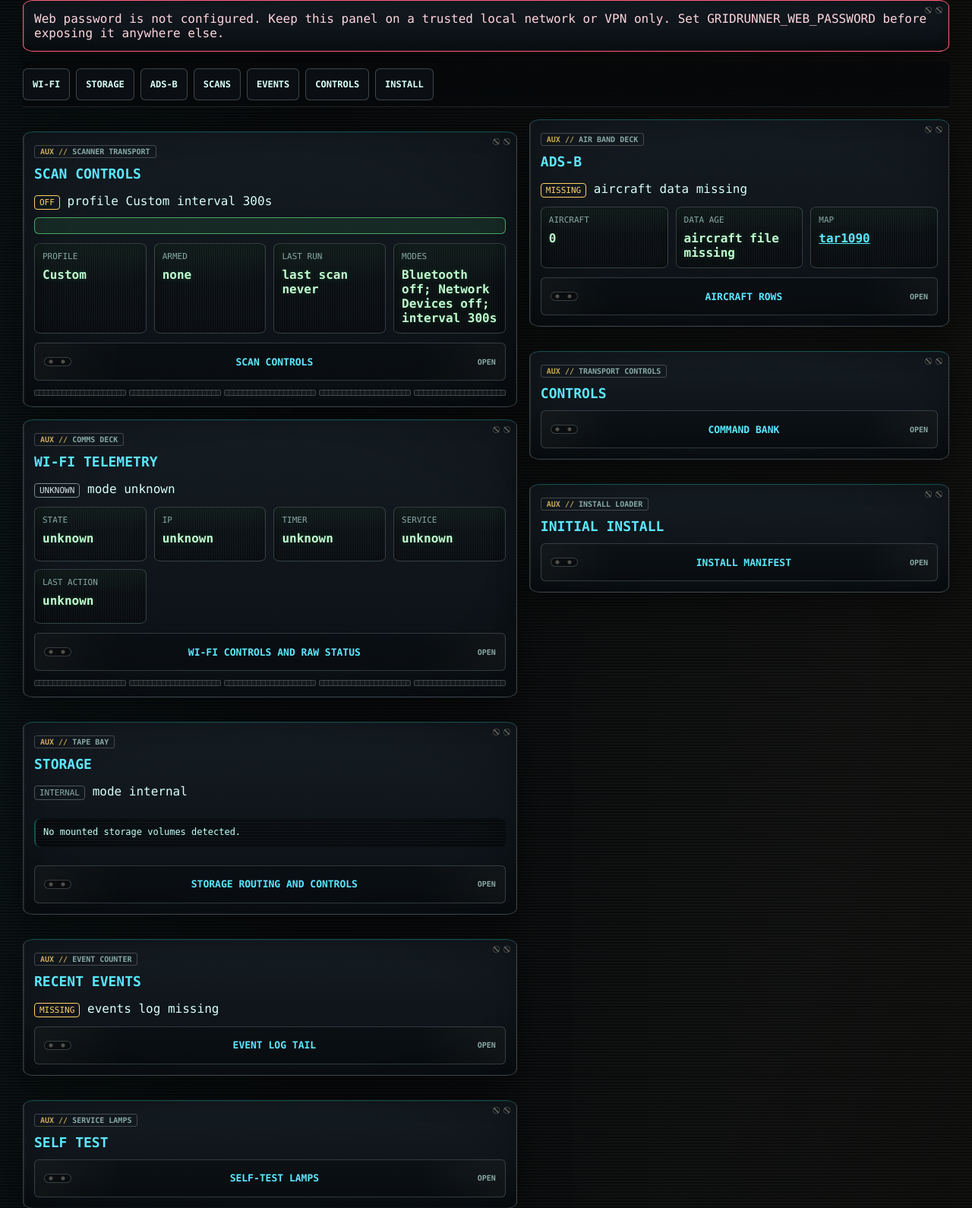
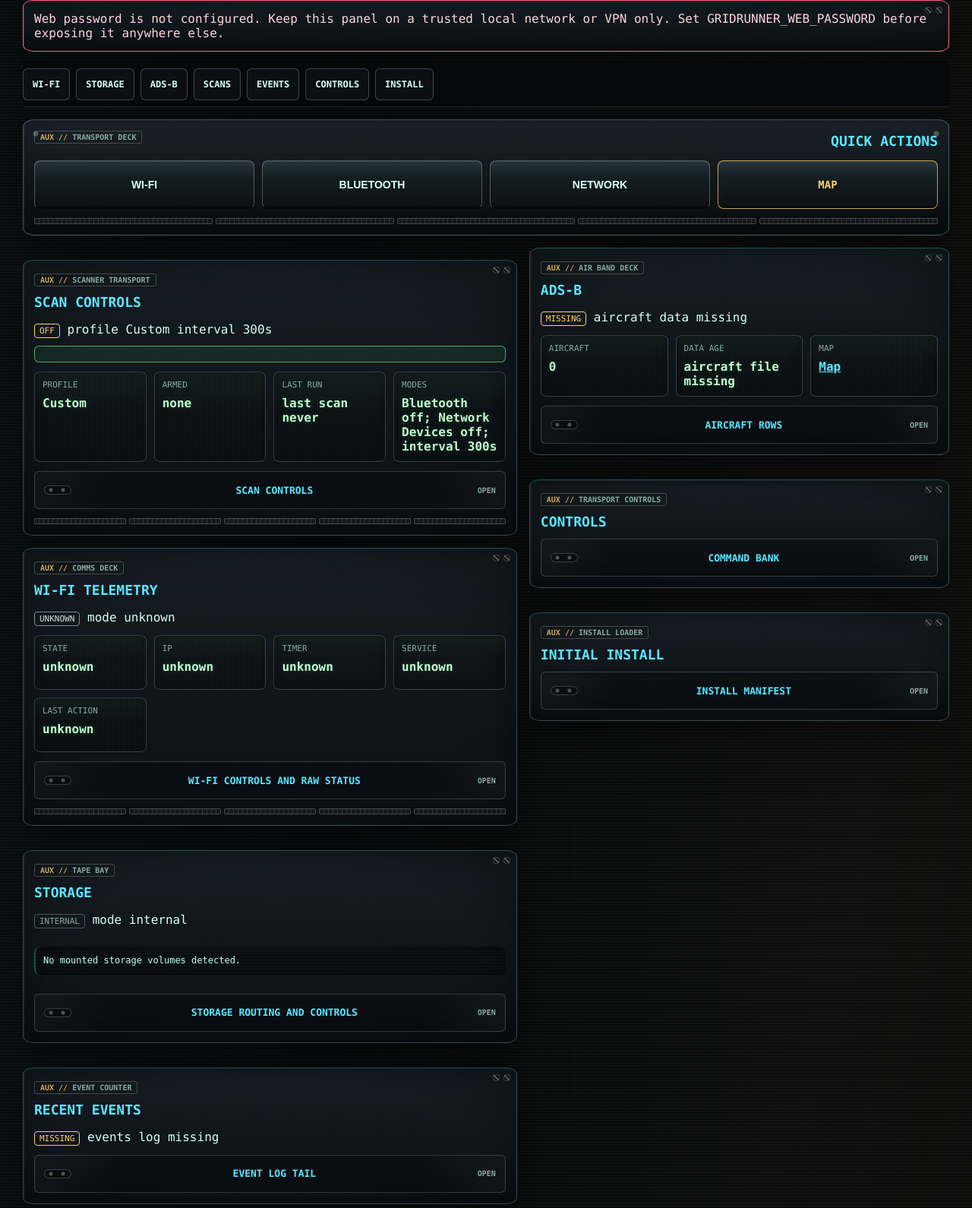
Before and after one commit to jfergs/gridrunner, a FastAPI app: page / in a window 1280 px wide. Shown: the part 114-1704 px from the top of the page at 76% size. Run offline with FastAPI, Linux system fonts and the light colour scheme.

Commit message:
Add top quick actions deck

```diff
--- a/web/templates/index.html
+++ b/web/templates/index.html
@@ -484,6 +484,69 @@
       border-color: var(--line);
       color: var(--cyan);
     }
+    .quick-deck {
+      margin-bottom: 16px;
+      padding: 14px;
+      border: 1px solid rgba(122, 139, 145, 0.48);
+      border-radius: 16px / 10px;
+      background:
+        radial-gradient(circle at 16px 18px, rgba(232, 224, 208, 0.32) 0 3px, transparent 4px),
+        radial-gradient(circle at calc(100% - 16px) 18px, rgba(232, 224, 208, 0.32) 0 3px, transparent 4px),
+        linear-gradient(90deg, rgba(232, 224, 208, 0.055) 0 2px, transparent 2px 10px),
+        linear-gradient(180deg, rgba(27, 35, 42, 0.98), rgba(8, 11, 13, 0.98));
+      box-shadow:
+        inset 0 0 0 1px rgba(255, 255, 255, 0.025),
+        inset 0 0 30px rgba(0, 0, 0, 0.26),
+        0 14px 34px rgba(0, 0, 0, 0.28);
+    }
+    .quick-deck header {
+      display: flex;
+      align-items: center;
+      justify-content: space-between;
+      gap: 10px;
+      margin-bottom: 12px;
+    }
+    .quick-deck h2 {
+      margin: 0;
+    }
+    .quick-actions {
+      display: grid;
+      grid-template-columns: repeat(4, minmax(0, 1fr));
+      gap: 10px;
+    }
+    .quick-actions form,
+    .quick-actions a {
+      min-width: 0;
+    }
+    .quick-action {
+      min-height: 64px;
+      display: flex;
+      align-items: center;
+      justify-content: center;
+      border-radius: 8px;
+      border: 1px solid rgba(122, 139, 145, 0.58);
+      border-bottom-color: rgba(0, 0, 0, 0.86);
+      background:
+        linear-gradient(180deg, rgba(255, 255, 255, 0.075), transparent 34%),
+        linear-gradient(180deg, #18252b, #0b1013);
+      color: var(--text);
+      font-size: 14px;
+      font-weight: 800;
+      text-align: center;
+      text-decoration: none;
+      text-transform: uppercase;
+      box-shadow:
+        inset 0 1px 0 rgba(255, 255, 255, 0.08),
+        inset 0 -3px 0 rgba(0, 0, 0, 0.38);
+    }
+    .quick-action:active {
+      transform: translateY(1px);
+      box-shadow: inset 0 2px 8px rgba(0, 0, 0, 0.42);
+    }
+    .quick-action-map {
+      border-color: rgba(255, 209, 102, 0.72);
+      color: var(--amber);
+    }
     .warning {
       border-color: var(--red);
       color: #ffd5de;
@@ -723,6 +786,7 @@
       }
       .grid,
       .actions,
+      .quick-actions,
       .install-list,
       .dashboard {
         grid-template-columns: 1fr;
@@ -820,6 +884,34 @@
     <a href="#controls">Controls</a>
     <a href="#install">Install</a>
   </nav>
+
+  <section class="quick-deck" aria-label="Quick actions">
+    <header>
+      <span class="deck-label">Transport Deck</span>
+      <h2>Quick Actions</h2>
+    </header>
+    <div class="quick-actions">
+      <form method="post" action="/run">
+        <input type="hidden" name="action" value="wifi_status">
+        <input type="hidden" name="confirm_token" value="{{ form_action_token }}">
+        <button class="quick-action">Wi-Fi</button>
+      </form>
+      <form method="post" action="/scans" data-scan-action="scan-now">
+        <input type="hidden" name="action" value="scan-now">
+        <input type="hidden" name="scan_target" value="bluetooth">
+        <input type="hidden" name="confirm_token" value="{{ form_action_token }}">
+        <button class="quick-action" data-idle-label="Bluetooth" data-busy-label="Scanning...">Bluetooth</button>
+      </form>
+      <form method="post" action="/scans" data-scan-action="scan-now">
+        <input type="hidden" name="action" value="scan-now">
+        <input type="hidden" name="scan_target" value="network">
+        <input type="hidden" name="confirm_token" value="{{ form_action_token }}">
+        <button class="quick-action" data-idle-label="Network" data-busy-label="Scanning...">Network</button>
+      </form>
+      <a class="quick-action quick-action-map" href="{{ adsb_map_url }}" target="_blank" rel="noopener">Map</a>
+    </div>
+    <div class="transport-strip" aria-hidden="true"><span></span><span></span><span></span><span></span><span></span></div>
+  </section>
 
   <main class="dashboard">
     <section class="stack">
@@ -1066,7 +1158,7 @@
         <div class="telemetry-grid">
           <div class="telemetry"><span>Aircraft</span><strong>{{ adsb.count }}</strong></div>
           <div class="telemetry"><span>Data Age</span><strong>{{ adsb.updated_message }}</strong></div>
-          <div class="telemetry"><span>Map</span><strong><a href="{{ adsb_map_url }}" target="_blank" rel="noopener">tar1090</a></strong></div>
+          <div class="telemetry"><span>Map</span><strong><a href="{{ adsb_map_url }}" target="_blank" rel="noopener">Map</a></strong></div>
         </div>
         <details class="drawer">
           <summary>Aircraft rows</summary>
@@ -1103,7 +1195,7 @@
                 <form method="post" action="/run"><input type="hidden" name="action" value="backup"><input type="hidden" name="confirm_token" value="{{ form_action_token }}"><button>Backup</button></form>
                 <form method="post" action="/run" onsubmit="return confirm('Switch to ADS-B mode and restart readsb if needed?');"><input type="hidden" name="action" value="adsbmode"><input type="hidden" name="confirm_token" value="{{ form_action_token }}"><button>ADS-B Mode</button></form>
                 <form method="post" action="/run" onsubmit="return confirm('Switch to SDR mode? This stops ADS-B while SDR exploration is active.');"><input type="hidden" name="action" value="sdrmode"><input type="hidden" name="confirm_token" value="{{ form_action_token }}"><button class="danger">SDR Mode</button></form>
-                <a class="control-link" href="{{ adsb_map_url }}" target="_blank" rel="noopener">ADS-B Map</a>
+                <a class="control-link" href="{{ adsb_map_url }}" target="_blank" rel="noopener">Map</a>
               </div>
             </div>
           </div>
@@ -1159,11 +1251,11 @@
   </div>
   <script>
     (function () {
-      const scanPanel = document.getElementById("scans");
-      if (!scanPanel || !window.fetch || !window.URLSearchParams) {
+      if (!window.fetch || !window.URLSearchParams) {
         return;
       }
 
+      const scanPanel = document.getElementById("scans");
       const notice = document.getElementById("scan-notice");
       const output = document.getElementById("scan-output");
       const stateBadge = document.getElementById("scan-state");
@@ -1261,7 +1353,7 @@
         }
       }
 
-      scanPanel.querySelectorAll("form[data-scan-action]").forEach(function (form) {
+      document.querySelectorAll("form[data-scan-action]").forEach(function (form) {
         form.addEventListener("submit", function (event) {
           event.preventDefault();
           submitScanForm(form);
```
Also changed, not shown: tests/test_adsb_map.py (+1 -1 lines), tests/test_template_render.py (+4 -0 lines).
